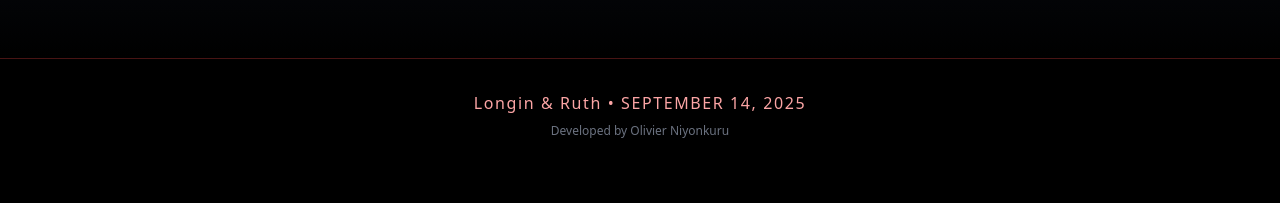
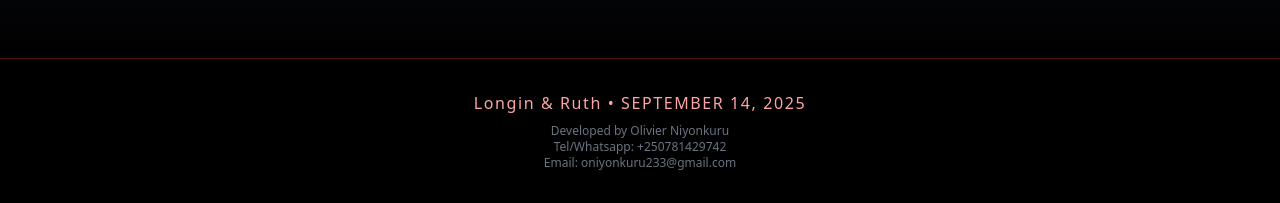
Before and after one commit to Niyonkuru-olivier/wedding, a plain HTML site: page index.html in a window 1280 px wide. Shown: the part 4413-4616 px from the top of the page. Before the commit the page ends 4584 px from the top, so only its background shows below. Drawn offline with nearby package versions, Linux system fonts and the light colour scheme.

Commit message:
Update index.html

```diff
--- a/index.html
+++ b/index.html
@@ -476,6 +476,8 @@
     <footer class="py-8 bg-black text-red-300 text-center border-t border-red-500/30">
         <p class="tracking-widest mb-2">Longin & Ruth • SEPTEMBER 14, 2025</p>
         <p class="text-xs text-gray-500">Developed by Olivier Niyonkuru</p>
+        <p class="text-xs text-gray-500">Tel/Whatsapp: +250781429742</p>
+        <p class="text-xs text-gray-500">Email: oniyonkuru233@gmail.com</p>
     </footer>
 
     <script src="script.js"></script>
```
